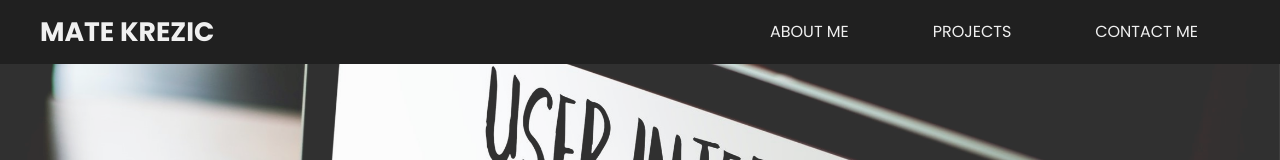
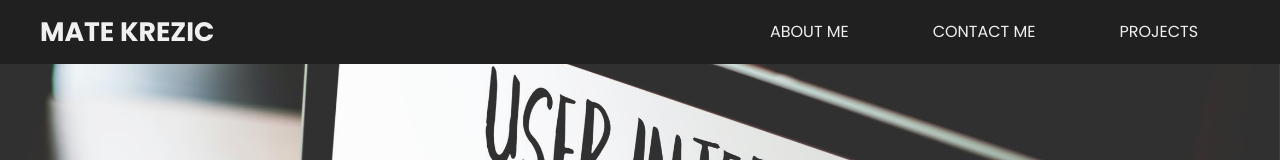
Before and after one commit to unizdmate/portfolio-redesign, a Next.js app: page / in a window 1280 px wide. Shown: the top 160 px of the page. Built offline with nearby package versions, Linux system fonts and the light colour scheme.

Commit message:
navigation working

```diff
--- a/components/HomeComponent.js
+++ b/components/HomeComponent.js
@@ -1,6 +1,7 @@
 import React from "react";
 import styles from "../styles/HomeComponent.module.css";
 import ContactForm from "./ContactForm";
+import Link from "next/link";
 
 const HomeComponent = () => {
   return (
@@ -21,7 +22,9 @@ const HomeComponent = () => {
           like-minded coleagues. Thorough and precise at any given task, with
           keen interest in technology, web applications and user experience.
         </p>
-        <div className={styles.about__btn}>Read more</div>
+        <div className={styles.about__btn}>
+          <Link href="/about">Read more</Link>
+        </div>
       </section>
 
       <div className={styles.contact__img__container}>
@@ -51,7 +54,9 @@ const HomeComponent = () => {
           final thesis and personal projects.
         </p>
         <p>Feel free to check them out!</p>
-        <div className={styles.projects__btn}>Projects</div>
+        <div className={styles.projects__btn}>
+          <Link href="/projects">Projects</Link>
+        </div>
       </section>
 
       <div className={styles.closing__img__container}>
--- a/components/Navbar.js
+++ b/components/Navbar.js
@@ -1,13 +1,22 @@
 import styles from "../styles/Navbar.module.css";
+import Link from "next/link";
 
 const Navbar = () => {
   return (
     <div className={styles.navbar__container}>
-      <h2 className={styles.logo}>mate krezic</h2>
+      <h2 className={styles.logo}>
+        <Link href="/">mate krezic</Link>
+      </h2>
       <div className={styles.navbar__items}>
-        <li className={styles.navbar__item}>about me</li>
-        <li className={styles.navbar__item}>projects</li>
-        <li className={styles.navbar__item}>contact me</li>
+        <li className={styles.navbar__item}>
+          <Link href="/about">about me</Link>
+        </li>
+        <li className={styles.navbar__item}>
+          <Link href="/contact">contact me</Link>
+        </li>
+        <li className={styles.navbar__item}>
+          <Link href="/projects">projects</Link>
+        </li>
       </div>
     </div>
   );
```
